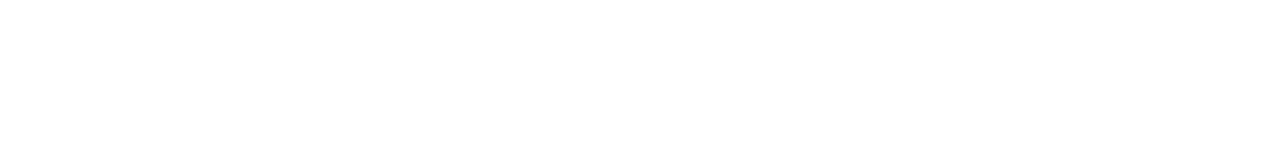
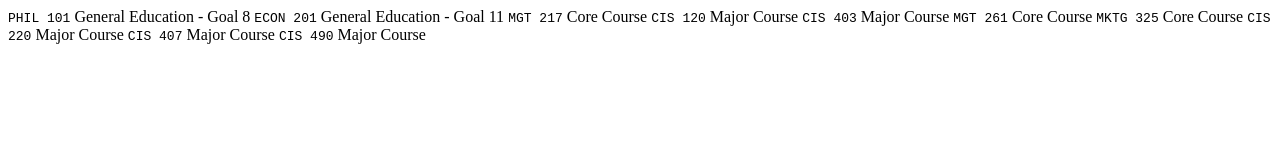
Before and after one commit to nwrabz/crap-po, a plain HTML site: page index.html in a window 1280 px wide. Drawn offline with Linux system fonts and the light colour scheme.

Commit message:
html updated

```diff
--- a/index.html
+++ b/index.html
@@ -1,10 +1,62 @@
-<!DOCTYPE html>
-<html lang="en" dir="ltr">
-  <head>
-    <meta charset="utf-8">
-    <title>crap portifolio</title>
-  </head>
-  <body>
+<?xml version='1.0'?>
+<!-- This file represents a student's program of study -->
 
-  </body>
-</html>
+<programOfStudy>
+    <!-- First semester: Fall 2008 -->
+    <semester name="Fall 2008">
+        <!-- General Education requirement: PHIL 101 for Goal 8 -->
+        <class>
+            <code>PHIL 101</code>
+            <requirement>General Education - Goal 8</requirement>
+        </class>
+        <!-- General Education requirement: ECON 201 for Goal 11 -->
+        <class>
+            <code>ECON 201</code>
+            <requirement>General Education - Goal 11</requirement>
+        </class>
+        <!-- Core course requirement: MGT 217 -->
+        <class>
+            <code>MGT 217</code>
+            <requirement>Core Course</requirement>
+        </class>
+        <!-- Major course requirement: CIS 120 -->
+        <class>
+            <code>CIS 120</code>
+            <requirement>Major Course</requirement>
+        </class>
+        <!-- Major course requirement: CIS 403 -->
+        <class>
+            <code>CIS 403</code>
+            <requirement>Major Course</requirement>
+        </class>
+    </semester>
+
+    <!-- Second semester: Spring 2009 -->
+    <semester name="Spring 2009">
+        <!-- Core course requirement: MGT 261 -->
+        <class>
+            <code>MGT 261</code>
+            <requirement>Core Course</requirement>
+        </class>
+        <!-- Core course requirement: MKTG 325 -->
+        <class>
+            <code>MKTG 325</code>
+            <requirement>Core Course</requirement>
+        </class>
+        <!-- Major course requirement: CIS 220 -->
+        <class>
+            <code>CIS 220</code>
+            <requirement>Major Course</requirement>
+        </class>
+        <!-- Major course requirement: CIS 407 -->
+        <class>
+            <code>CIS 407</code>
+            <requirement>Major Course</requirement>
+        </class>
+        <!-- Major course requirement: CIS 490 -->
+        <class>
+            <code>CIS 490</code>
+            <requirement>Major Course</requirement>
+        </class>
+    </semester>
+</programOfStudy>
```
